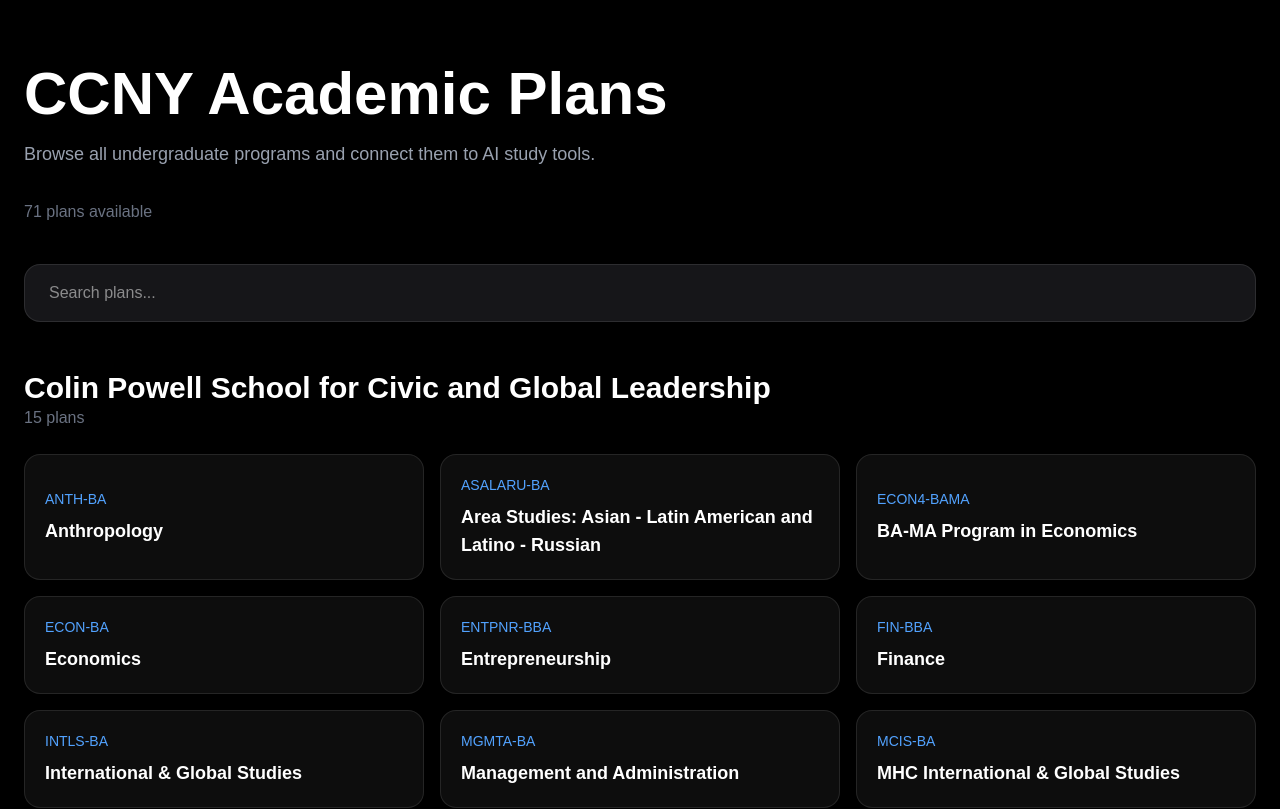
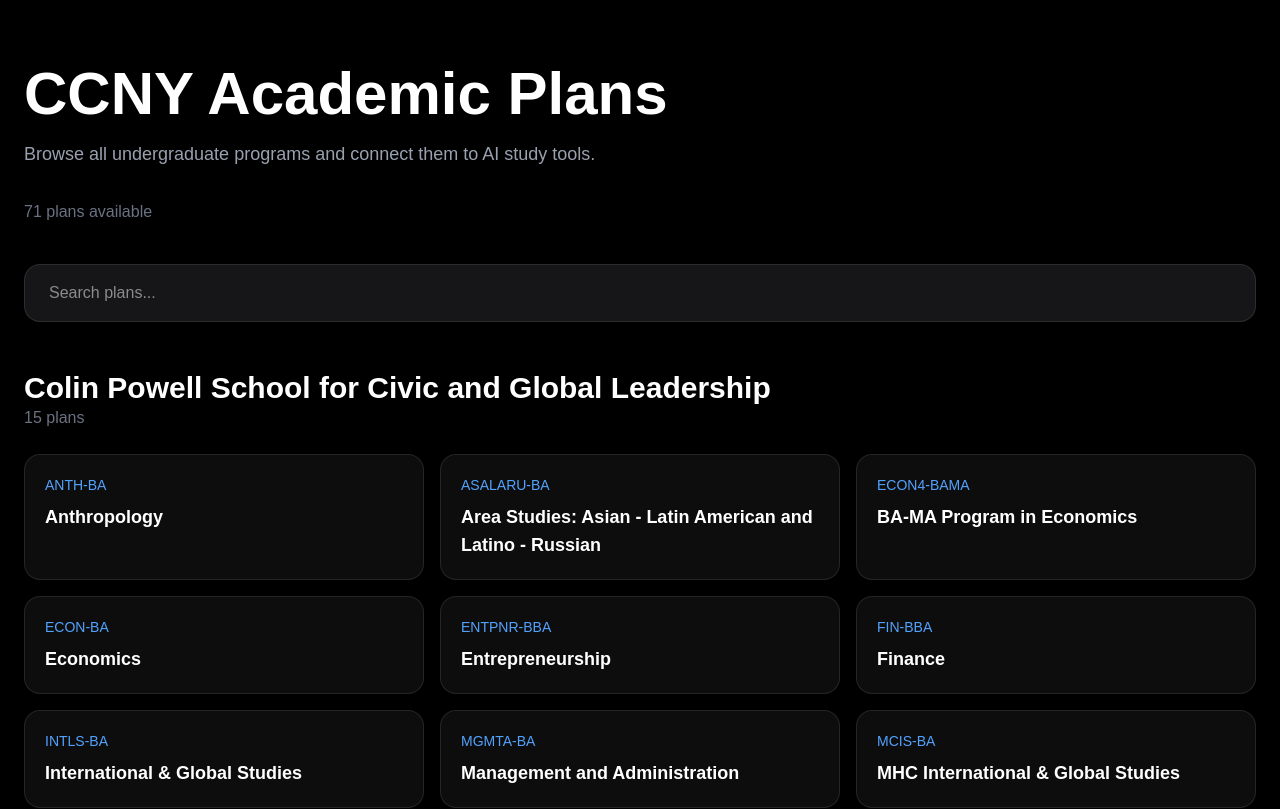
Before and after one commit to Ragheds/ccny-study-ai, a Next.js app in the folder study-app/: page /majors in a window 1280 px wide. Shown: the top 809 px of the page. Built offline with nearby package versions, Linux system fonts and the light colour scheme.

Commit message:
Live Major Page

```diff
--- a/study-app/app/majors/page.tsx
+++ b/study-app/app/majors/page.tsx
@@ -1,6 +1,7 @@
 "use client";
 
 import { useState } from "react";
+import Link from "next/link";
 import { schools } from "../../data/ccny";
 
 export default function MajorsPage() {
@@ -29,11 +30,9 @@
           Browse all undergraduate programs and connect them to AI study tools.
         </p>
         <p className="text-gray-500 mb-10">
-  {schools.reduce(
-    (total, school) => total + school.plans.length,
-    0
-  )} plans available
+          {schools.reduce((total, school) => total + school.plans.length, 0)} plans available
         </p>
+
         <div className="sticky top-4 z-20 mb-12">
           <input
             placeholder="Search plans..."
@@ -50,29 +49,26 @@
               <h2 className="text-3xl font-bold">
                 {school.name}
               </h2>
-
               <p className="text-gray-500">
                 {school.plans.length} plans
               </p>
             </div>
 
             <div className="grid md:grid-cols-2 lg:grid-cols-3 gap-4">
-
               {school.plans.map((plan) => (
-                <button
+                <Link
                   key={plan.code}
-                 className="group rounded-2xl border border-white/10 bg-white/5 p-5 hover:bg-white/10 hover:border-blue-500 transition duration-300 hover:-translate-y-1 text-left w-full"
+                  href={`/dashboard/${plan.code}`}
+                  className="group rounded-2xl border border-white/10 bg-white/5 p-5 hover:bg-white/10 hover:border-blue-500 transition duration-300 hover:-translate-y-1 text-left w-full block"
                 >
                   <p className="text-sm text-blue-400 mb-2">
                     {plan.code}
                   </p>
-
                   <h3 className="font-semibold text-lg">
                     {plan.name}
                   </h3>
-                </button>
+                </Link>
               ))}
-
             </div>
 
           </section>
```
Lines whose indentation alone changed are shown as unchanged.
